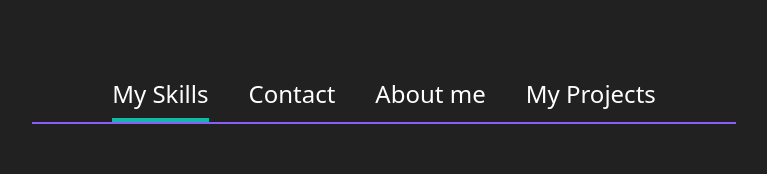
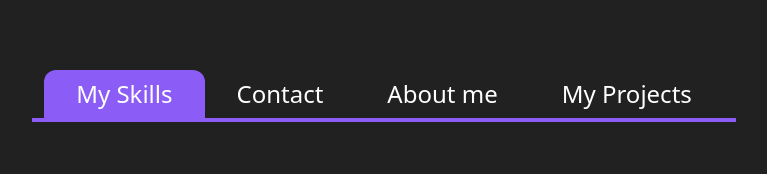
Before and after one commit to GabrielYKB/next.js-portfolio-2.0, a Next.js app: page / in a window 1280 px wide. Shown: the part 626-800 px from the top of the page, without its empty margins (256-1023 px from the left). Built offline with nearby package versions, Linux system fonts and the light colour scheme.

Commit message:
work on tabs

```diff
--- a/src/components/Card.tsx
+++ b/src/components/Card.tsx
@@ -5,7 +5,7 @@ export default function Card() {
     return (
         <div className="flex">
             <Tilt>
-                <div className="h-32 w-32 bg-blue-400"></div>
+                <div className="h-80 w-56 bg-blue-400"></div>
             </Tilt>
         </div>
     );
--- a/src/components/MainPage.tsx
+++ b/src/components/MainPage.tsx
@@ -1,7 +1,6 @@
 import React from "react";
 import Intro from "./Intro";
 import Hero from "./Hero";
-import Skills from "./Skills";
 import Tabs from "./Tabs";
 
 export default function MainPage() {
--- a/src/components/Tabs.tsx
+++ b/src/components/Tabs.tsx
@@ -27,17 +27,17 @@ export default function Tabs() {
     const [activeTabIndex, setActiveTabIndex] = useState(0);
 
     return (
-        <div className=" bg-[var(--bg)] h-max">
+        <div className=" bg-[var(--bg)] pb-10 ">
             <div className="mx-72 text-white text-2xl ">
-                <div className="border-b-2 border-violet-500 space-x-10 flex justify-center mb-16">
+                <div className="border-b-4 border-violet-500 flex justify-center mb-16">
                     {tabsData.map((tab, idx) => {
                         return (
                             <button
                                 key={idx}
-                                className={`py-2 border-b-4 transition-colors duration-300 ${
+                                className={`py-2 transition-colors duration-300 ${
                                     idx === activeTabIndex
-                                        ? "border-teal-500"
-                                        : "border-transparent hover:border-gray-200"
+                                        ? "bg-violet-500 rounded-t-xl px-8"
+                                        : "bg-transparent rounded-t-xl px-8 hover:border-white"
                                 }`}
                                 onClick={() => setActiveTabIndex(idx)}
                             >
```
